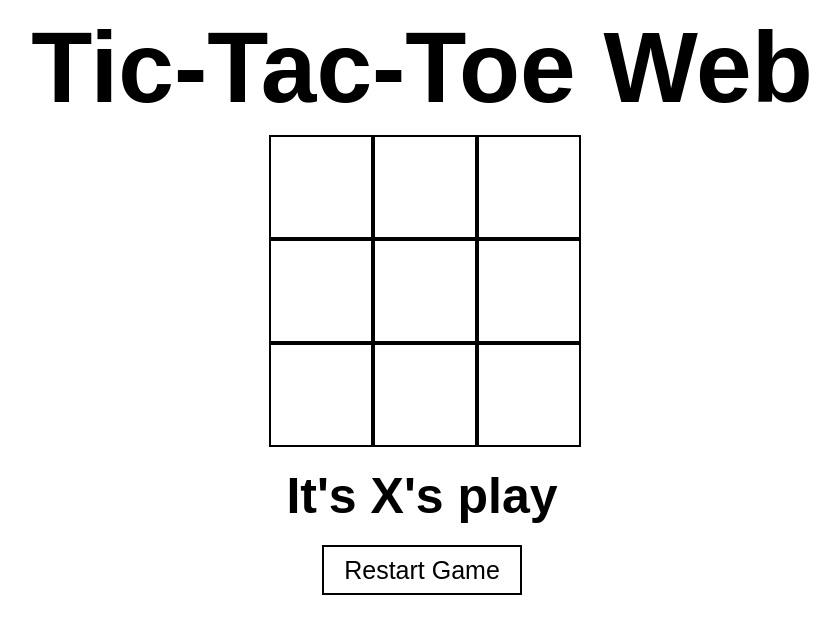
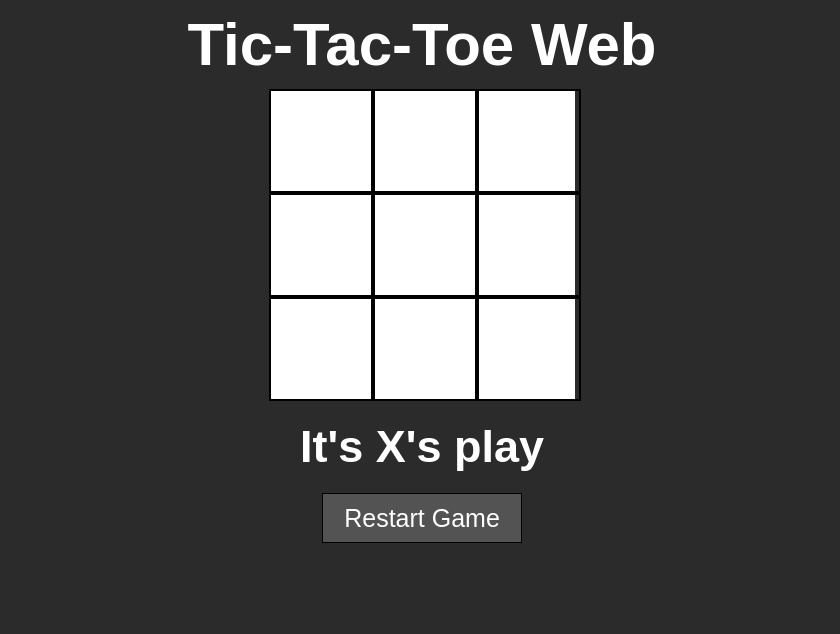
Before and after one commit to expertmist/TicTacToeWeb, a plain HTML site: page index.html in a window 1280 px wide. Shown: the whole page, without its empty margins (218-1058 px from the left). Drawn offline with Linux system fonts and the light colour scheme.

Commit message:
Update index.html

```diff
--- a/index.html
+++ b/index.html
@@ -6,6 +6,8 @@
 
     <style>
         body {
+            background-color:rgb(43,43,43);
+            color:white;
             font-family: Arial, Helvetica, sans-serif;
         }
 
@@ -14,8 +16,8 @@
         }
 
         .game--title {
-            font-size: 100px;
-            color: #000000;
+            font-size: 60px;
+            color: #ffffff;
             margin: 10px auto;
         }
 
@@ -39,18 +41,18 @@
         }
 
         .game--status {
-            font-size: 50px;
-            color: #000000;
+            font-size: 45px;
+            color: #ffffff;
             margin: 20px auto;
         }
 
         .game--restart {
-            background-color: #ffffff;
+            background-color: rgb(83, 83, 83);
             width: 200px;
             height: 50px;
             font-size: 25px;
-            color: #000000;
-            border: 2px solid #000000;
+            color: #ffffff;
+            border: 1px solid #000000;
         }
     </style>
 
```
